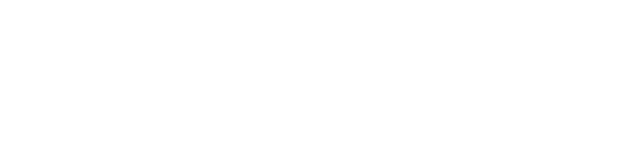
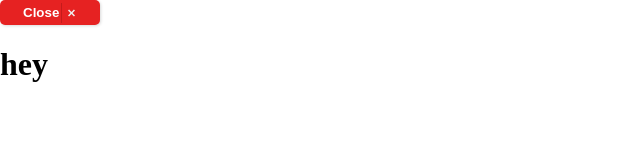
Before and after one commit to heis-abhinav/passwordSaver, an Electron app: page app/index.html in a window 1280 px wide. Shown: the whole page, without its empty margins (0-640 px from the left). Drawn offline with Linux system fonts and the light colour scheme.

Commit message:
UI improvement

```diff
--- /dev/null
+++ b/app/close-button.css
@@ -0,0 +1,60 @@
+button {
+ width: 100px;
+ height: 25px;
+ cursor: pointer;
+ display: flex;
+ align-items: center;
+ background: red;
+ border: none;
+ border-radius: 5px;
+ box-shadow: 1px 1px 3px rgba(0,0,0,0.15);
+ background: #e62222;
+}
+
+button, button span {
+ transition: 200ms;
+}
+
+button .text {
+ transform: translateX(17px);
+ color: white;
+ font-weight: bold;
+}
+
+button .icon {
+ position: absolute;
+ border-left: 1px solid #c41b1b;
+ transform: translateX(55px);
+ height: 20px;
+ width: 20px;
+ display: flex;
+ align-items: center;
+ justify-content: center;
+}
+
+button svg {
+ width: 7px;
+ fill: #eee;
+}
+
+button:hover {
+ background: #ff3636;
+}
+
+button:hover .text {
+ color: transparent;
+}
+
+button:hover .icon {
+ width: 100px;
+ border-left: none;
+ transform: translateX(0);
+}
+
+button:focus {
+ outline: none;
+}
+
+button:active .icon svg {
+ transform: scale(0.8);
+}
--- a/app/index.html
+++ b/app/index.html
@@ -3,9 +3,19 @@
 <head>
 	<meta charset="utf-8">
 	<meta name="viewport" content="width=device-width, initial-scale=1">
+	<link rel="stylesheet" type="text/css" href="style.css">
+	<link rel="stylesheet" type="text/css" href="close-button.css">
 	<title>Password Vault</title>
 </head>
 <body>
-
+	<div class="application">
+		<div class="close-btn">
+			<button class="noselect" id="close-btn"><span class="text">Close</span><span class="icon"><svg xmlns="http://www.w3.org/2000/svg" width="24" height="24" viewBox="0 0 24 24"><path d="M24 20.188l-8.315-8.209 8.2-8.282-3.697-3.697-8.212 8.318-8.31-8.203-3.666 3.666 8.321 8.24-8.206 8.313 3.666 3.666 8.237-8.318 8.285 8.203z"></path></svg></span></button>
+		</div>
+		<h1>hey</h1>
+	</div>
+	<script type="text/javascript">
+		require('./renderer')
+	</script>
 </body>
 </html>
--- a/app/style.css
+++ b/app/style.css
@@ -0,0 +1,26 @@
+html{
+	box-sizing: border-box;
+}
+
+*, *:before, *:after{
+	box-sizing: inherit;
+}
+html, body {
+	height: 100%;
+	width:  100%;
+	overflow: hidden;
+}
+body{
+	margin: 0;
+	padding: 0;
+	position: absolute;
+}
+.close_btn{
+	height: 30px;
+  	width: 30px;*/
+	float: right;
+	border: 1px;
+	background-color: #bae8e8;
+	margin: 10px;
+	border-color: black;
+}
```
